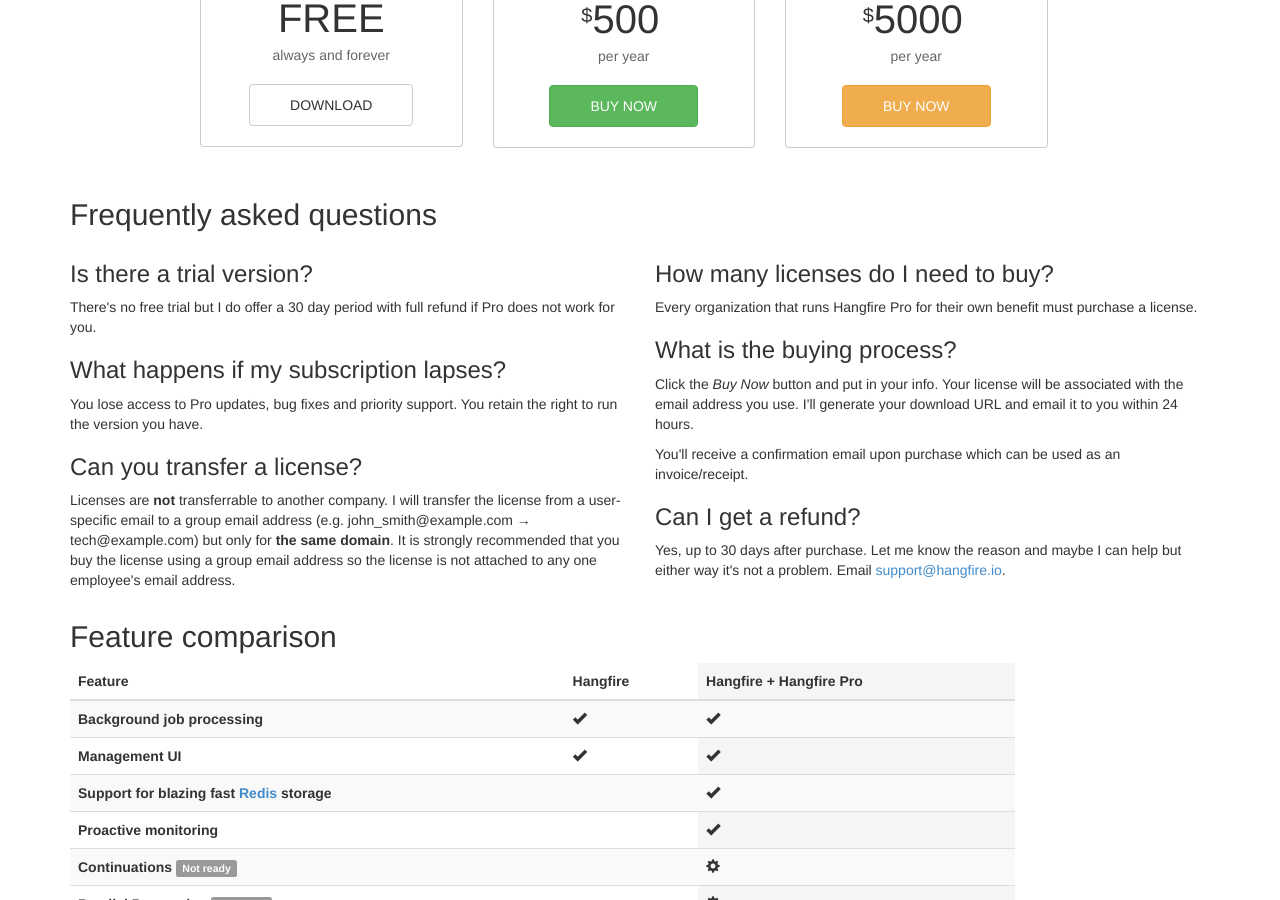
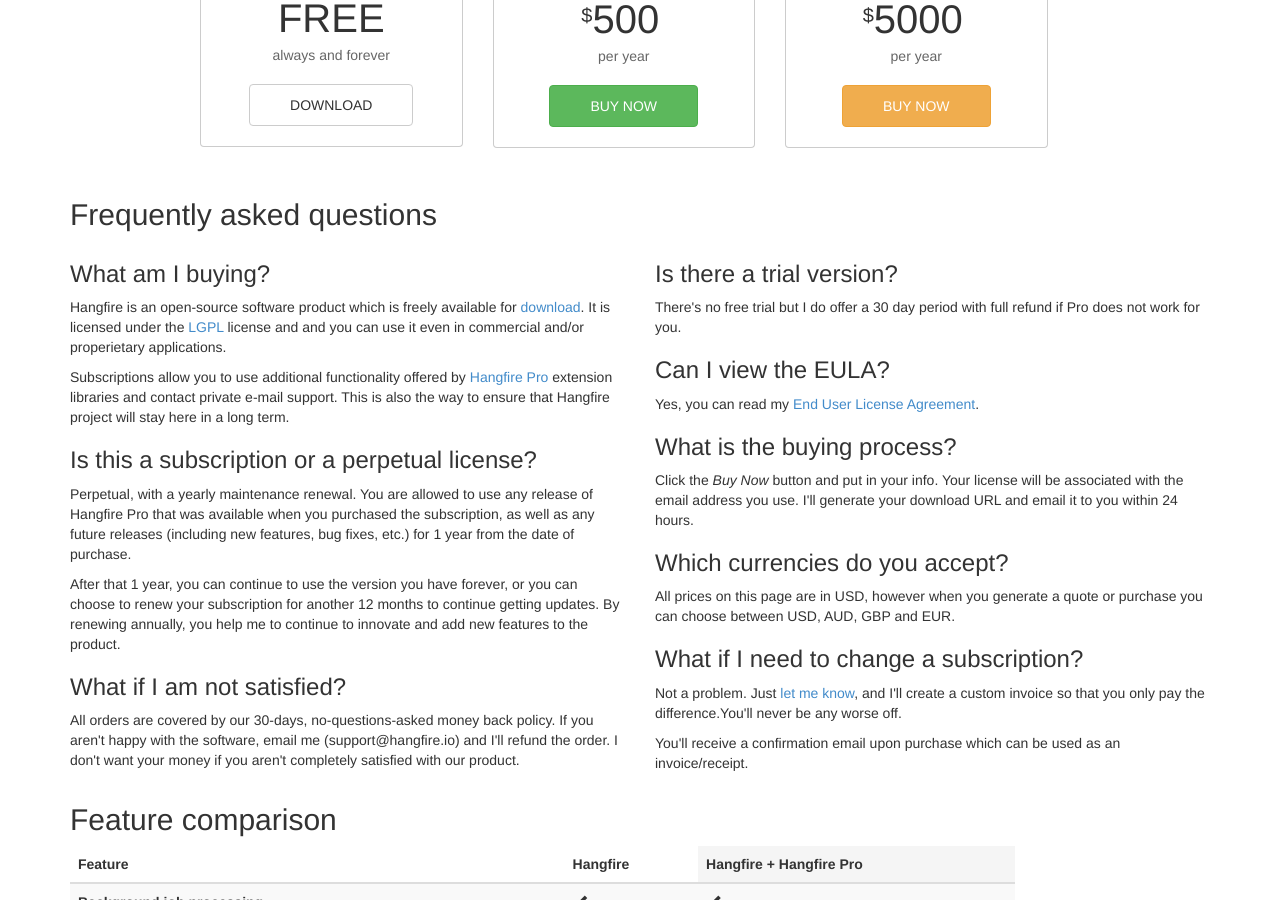
Before and after one commit to HangfireIO/Hangfire.io, a Jekyll site: the page built from pricing/index.md, in a window 1280 px wide and 900 px high, scrolled down 512 px. Built offline with Jekyll 4.4.1, drawn with Linux system fonts in a browser that asks for light colours; nearby versions of some CDN libraries; Markdown is read by kramdown in place of the engine named in the settings.

Commit message:
Some more words for the pricing page

```diff
--- a/pricing/index.md
+++ b/pricing/index.md
@@ -100,40 +100,66 @@
 
     <div class="row">
         <div class="col-md-6">
+            <h3>What am I buying?</h3>
+            <p>
+                Hangfire is an open-source software product which is freely available for <a href="/downloads.html">download</a>. It is licensed under the <a href="/licensing.html">LGPL</a> license and and you can use it even in commercial and/or properietary applications.
+            </p>
+
+            <p>
+                Subscriptions allow you to use additional functionality offered by <a href="/pro/">Hangfire Pro</a> extension libraries and contact private e-mail support. This is also the way to ensure that Hangfire project will stay here in a long term.
+            </p>
+
+            <h3>Is this a subscription or a perpetual license?</h3>
+
+            <p>
+                Perpetual, with a yearly maintenance renewal. You are allowed to use any
+                release of Hangfire Pro that was available when you purchased the subscription, as well as any future releases (including new features, bug fixes, etc.) for 1 year from the date of purchase.
+            </p>
+
+            <p>
+                After that 1 year, you can continue to use the version you have forever, or you can choose to renew your subscription for another 12 months to continue getting updates. By renewing annually, you help me to continue to innovate and add new features to the product.
+            </p>
+
+            <h3>What if I am not satisfied?</h3>
+            <p>
+                All orders are covered by our 30-days, no-questions-asked money back policy. If you aren't happy with the software, email me (support@hangfire.io) and I'll refund the order. I don't want your money if you aren't completely satisfied with our product.
+            </p>
+
+
+        </div>
+        <div class="col-md-6">
             <h3>Is there a trial version?</h3>
             <p>
                 There's no free trial but I do offer a 30 day period with full refund if Pro does not work for you.
             </p>
 
-            <h3>What happens if my subscription lapses?</h3>
+            <h3>Can I view the EULA?</h3>
+
             <p>
-                You lose access to Pro updates, bug fixes and priority support. You retain the right to run the version you have.
+                Yes, you can read my <a href="/pro/license.html">End User License Agreement</a>.
             </p>
 
-            <h3>Can you transfer a license?</h3>
+            <h3>What is the buying process?</h3>
             <p>
-                Licenses are <strong>not</strong> transferrable to another company.  I will transfer the license from a user-specific email to a group email address (e.g. john_smith@example.com &rarr; tech@example.com) but only for <strong>the same domain</strong>.  It is strongly recommended that you buy the license using a group email address so the license is not attached to any one employee's email address.
+                Click the <em>Buy Now</em> button and put in your info.  Your license will be associated with the email address you use.  I'll generate your download URL and email it to you within 24 hours.
             </p>
-        </div>
-        <div class="col-md-6">
-            <h3>How many licenses do I need to buy?</h3>
-        <p>
-            Every organization that runs Hangfire Pro for their own benefit must purchase a license.
-        </p>
 
-        <h3>What is the buying process?</h3>
-        <p>
-            Click the <em>Buy Now</em> button and put in your info.  Your license will be associated with the email address you use.  I'll generate your download URL and email it to you within 24 hours.
-        </p>
+            <h3>Which currencies do you accept?</h3>
+            <p>
+                All prices on this page are in USD, however when you generate a quote or purchase you can choose between USD, AUD, GBP and EUR.
+            </p>
 
-        <p>
-            You'll receive a confirmation email upon purchase which can be used as an invoice/receipt.
-        </p>
+            <h3>What if I need to change a subscription?</h3>
 
-        <h3>Can I get a refund?</h3>
-        <p>
-            Yes, up to 30 days after purchase.  Let me know the reason and maybe I can help but either way it's not a problem.  Email <a href="mailto:support@hangfire.io">support@hangfire.io</a>.
-        </p>
+            <p>
+                Not a problem. Just <a href="mailto:support@hangfire.io">let me know</a>, and I'll create a custom invoice so that you only pay the difference.You'll never be any worse off.
+            </p>
+
+            <p>
+                You'll receive a confirmation email upon purchase which can be used as an invoice/receipt.
+            </p>
+
+
         </div>
     </div>
 
```
